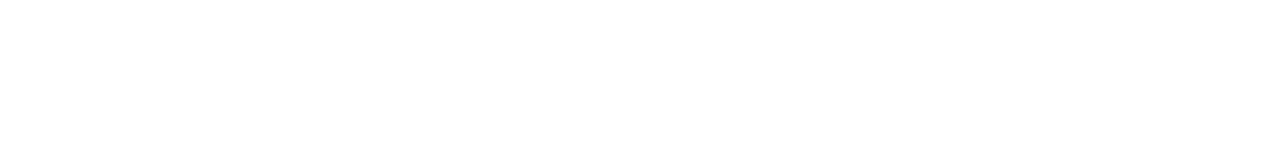
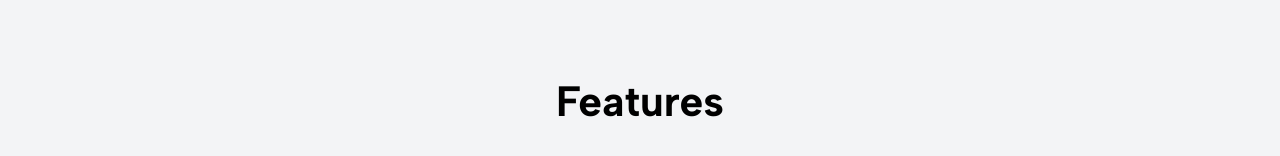
Before and after one commit to franicon/shift-a, a Vue app: page / in a window 1280 px wide. Shown: the part 1061-1217 px from the top of the page. Before the commit the page ends 1051 px from the top, so only its background shows below. Built offline with nearby package versions, Linux system fonts and the light colour scheme.

Commit message:
feat:development
* build landing page

```diff
--- a/src/components/home/Banner.vue
+++ b/src/components/home/Banner.vue
@@ -50,6 +50,12 @@
       </div>
     </div>
   </section>
+  <!--  Feature Section-->
+  <section>
+    <div class=" mx-auto mb-20 bg-gray-100 p-20">
+      <div class="text-5xl text-center font-bold">Features</div>
+    </div>
+  </section>
 </template>
 
 <script>
```
